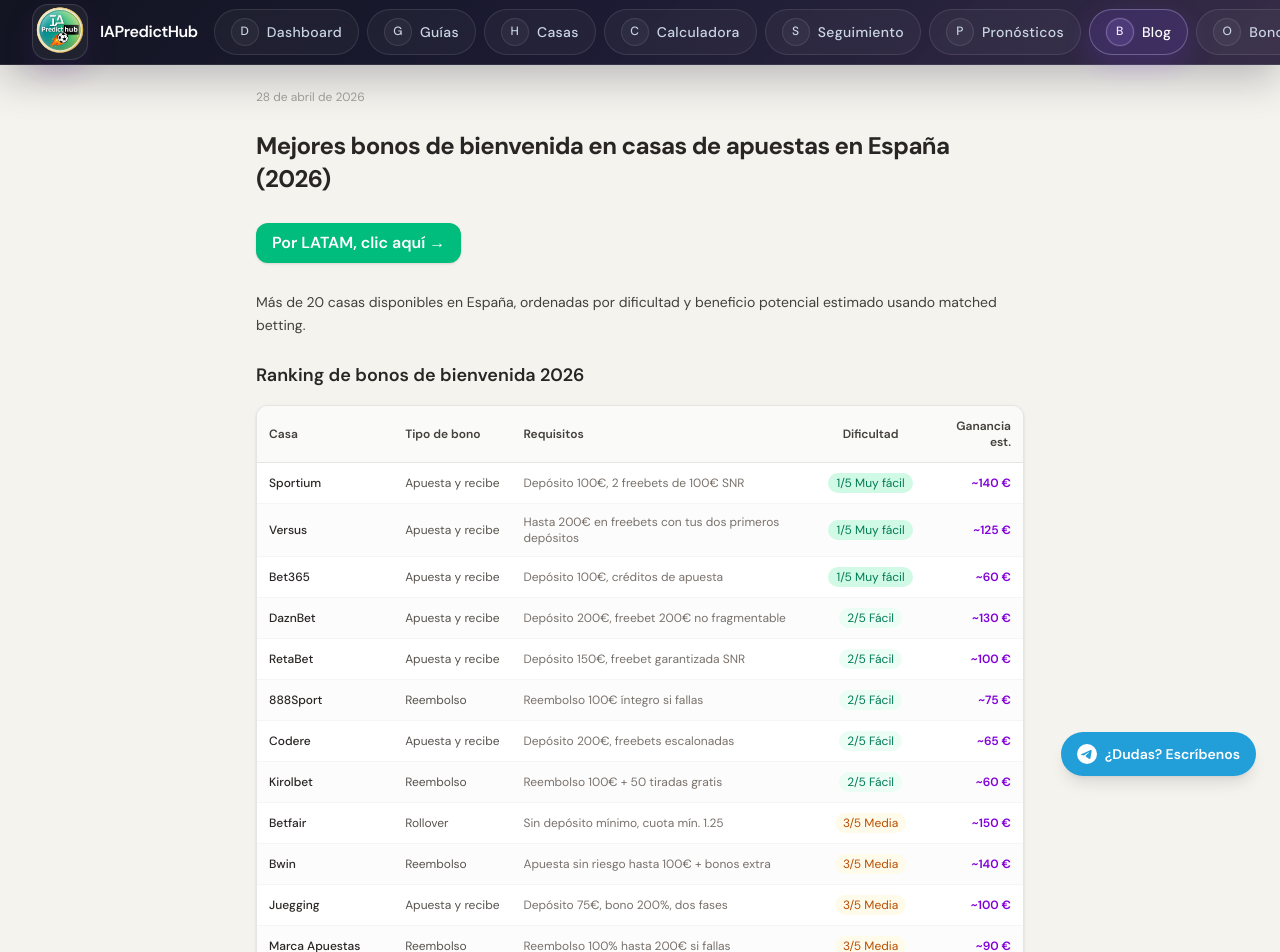
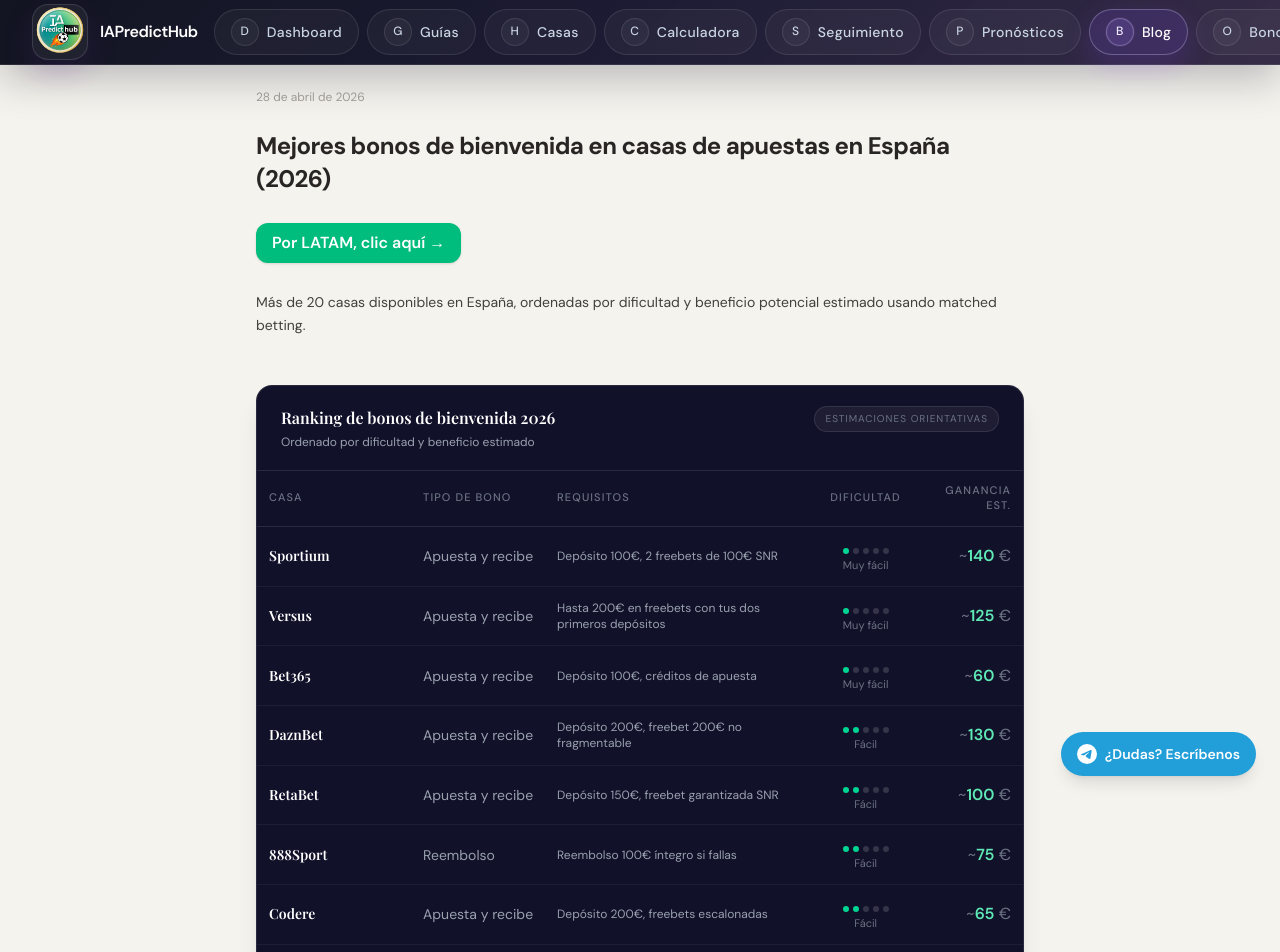
Before and after one commit to eloylt13/matched-betting-app, a Next.js app: page /blog/mejores-bonos-bienvenida-apuestas-espana in a window 1280 px wide. Shown: the top 952 px of the page. Built offline with nearby package versions, Linux system fonts and the light colour scheme; no server answers; a web font is replaced by a local one.

Commit message:
style: mejora tablas de rankings de bonos

```diff
--- a/app/blog/mejores-bonos-bienvenida-apuestas-espana/page.tsx
+++ b/app/blog/mejores-bonos-bienvenida-apuestas-espana/page.tsx
@@ -65,25 +65,28 @@ function getCasaHref(casa: string) {
   return casaLinks[casa as keyof typeof casaLinks]
 }
 
-function DificultadBadge({ nivel }: { nivel: number }) {
-  const colores: Record<number, string> = {
-    1: 'bg-emerald-100 text-emerald-700',
-    2: 'bg-emerald-50 text-emerald-700',
-    3: 'bg-amber-50 text-amber-700',
-    4: 'bg-orange-50 text-orange-700',
-    5: 'bg-red-50 text-red-700',
+function DificultadDots({ nivel }: { nivel: number }) {
+  const etiquetas: Record<number, string> = {
+    1: 'Muy fácil',
+    2: 'Fácil',
+    3: 'Media',
+    4: 'Alta',
+    5: 'Muy alta',
   }
-  const etiquetas: Record<number, string> = {
-    1: '1/5 Muy fácil',
-    2: '2/5 Fácil',
-    3: '3/5 Media',
-    4: '4/5 Alta',
-    5: '5/5 Muy alta',
-  }
+  const filledColor = nivel <= 2 ? 'bg-emerald-400' : nivel === 3 ? 'bg-amber-400' : 'bg-rose-400'
+
   return (
-    <span className={`inline-block px-2 py-0.5 rounded-full text-xs font-normal whitespace-nowrap ${colores[nivel]}`}>
-      {etiquetas[nivel]}
-    </span>
+    <div className="inline-flex flex-col items-center gap-1">
+      <div className="flex gap-1">
+        {[1, 2, 3, 4, 5].map((dot) => (
+          <span
+            key={dot}
+            className={`h-1.5 w-1.5 rounded-full ${dot <= nivel ? filledColor : 'bg-white/15'}`}
+          />
+        ))}
+      </div>
+      <span className="whitespace-nowrap text-[11px] text-gray-500">{etiquetas[nivel]}</span>
+    </div>
   )
 }
 
@@ -112,51 +115,65 @@ export default function MejoresBonos2026Page() {
         </p>
 
         {/* ── Sección 2: Tabla ── */}
-        <h2 className="text-lg font-semibold text-stone-800 mt-2">
-          Ranking de bonos de bienvenida 2026
-        </h2>
+        <div className="my-8 overflow-hidden rounded-2xl border border-white/10 bg-[#12112A] shadow-xl shadow-stone-900/10">
+          <div className="flex items-start justify-between gap-4 border-b border-white/10 px-6 py-5">
+            <div>
+              <h2 className="font-playfair text-base font-semibold text-white">
+                Ranking de bonos de bienvenida 2026
+              </h2>
+              <p className="mt-1 text-xs text-gray-400">Ordenado por dificultad y beneficio estimado</p>
+            </div>
+            <span className="shrink-0 rounded-full border border-white/10 bg-white/5 px-2.5 py-1 text-[10px] uppercase tracking-widest text-gray-500">
+              Estimaciones orientativas
+            </span>
+          </div>
 
-        <div className="overflow-x-auto rounded-xl border border-stone-200 bg-white shadow-sm">
-          <table className="w-full text-xs">
+          <div className="overflow-x-auto">
+            <table className="w-full text-sm">
             <thead>
-              <tr className="bg-stone-50 border-b border-stone-200">
-                <th className="text-left px-3 py-3 font-semibold text-stone-700">Casa</th>
-                <th className="text-left px-3 py-3 font-semibold text-stone-700">Tipo de bono</th>
-                <th className="text-left px-3 py-3 font-semibold text-stone-700 hidden md:table-cell">Requisitos</th>
-                <th className="text-center px-3 py-3 font-semibold text-stone-700">Dificultad</th>
-                <th className="text-right px-3 py-3 font-semibold text-stone-700">Ganancia est.</th>
+              <tr className="border-b border-white/10">
+                <th className="px-3 py-3 text-left text-[11px] font-medium uppercase tracking-widest text-gray-500">Casa</th>
+                <th className="px-3 py-3 text-left text-[11px] font-medium uppercase tracking-widest text-gray-500">Tipo de bono</th>
+                <th className="hidden px-3 py-3 text-left text-[11px] font-medium uppercase tracking-widest text-gray-500 md:table-cell">Requisitos</th>
+                <th className="px-3 py-3 text-center text-[11px] font-medium uppercase tracking-widest text-gray-500">Dificultad</th>
+                <th className="px-3 py-3 text-right text-[11px] font-medium uppercase tracking-widest text-gray-500">Ganancia est.</th>
               </tr>
             </thead>
             <tbody>
-              {bonos.map((bono, i) => (
+              {bonos.map((bono) => (
                 <tr
                   key={bono.casa}
-                  className={`border-b border-stone-100 last:border-0 transition-colors ${i % 2 === 0 ? 'bg-white' : 'bg-stone-50/50'} hover:bg-stone-50`}
+                  className="border-b border-white/5 text-sm transition-colors last:border-0 hover:bg-white/[0.03]"
                 >
-                  <td className="px-3 py-2.5 font-medium text-stone-800 whitespace-nowrap">
+                  <td className="whitespace-nowrap px-3 py-3">
                     <div className="flex items-center gap-2">
                       <Link
                         href={getCasaHref(bono.casa) ?? '#'}
-                        className="inline-block text-stone-800 hover:text-purple-700 hover:underline underline-offset-2 decoration-stone-300 transition-colors"
+                        className="font-playfair inline-block font-semibold text-white decoration-white/20 underline-offset-2 transition-colors hover:text-emerald-200 hover:underline"
                       >
                         {bono.casa}
                       </Link>
                     </div>
                   </td>
-                  <td className="px-3 py-2.5 text-stone-600 whitespace-nowrap">{bono.tipo}</td>
-                  <td className="px-3 py-2.5 text-stone-500 hidden md:table-cell">{bono.requisitos}</td>
-                  <td className="px-3 py-2.5 text-center">
-                    <DificultadBadge nivel={bono.dificultad} />
+                  <td className="whitespace-nowrap px-3 py-3 text-gray-400">{bono.tipo}</td>
+                  <td className="hidden px-3 py-3 md:table-cell">
+                    <div className="max-w-xs text-xs text-gray-400 line-clamp-2">{bono.requisitos}</div>
                   </td>
-                  <td className="px-3 py-2.5 text-right font-semibold tabular-nums text-purple-700 whitespace-nowrap">
-                    ~{bono.ganancia} €
+                  <td className="px-3 py-3 text-center">
+                    <DificultadDots nivel={bono.dificultad} />
+                  </td>
+                  <td className="whitespace-nowrap px-3 py-3 text-right text-base tabular-nums">
+                    <span className="font-normal text-gray-500">~</span>
+                    <span className="font-semibold text-emerald-300">{bono.ganancia}</span>
+                    <span className="font-normal text-gray-500"> &euro;</span>
                   </td>
                 </tr>
               ))}
             </tbody>
-          </table>
+            </table>
+          </div>
         </div>
-        <p className="text-xs text-stone-400 -mt-2">
+        <p className="mt-3 text-xs text-stone-500">
           * Ganancias estimadas con matched betting a cuotas habituales de mercado. No son ingresos garantizados.
           Consulta siempre los T&amp;C vigentes de cada casa.
         </p>
--- a/app/blog/mejores-bonos-bienvenida-latam/page.tsx
+++ b/app/blog/mejores-bonos-bienvenida-latam/page.tsx
@@ -49,31 +49,33 @@ function getRequisitosBreves(requisitos: string[]) {
   return `${requisitos.slice(0, 2).join(' · ')} · …`
 }
 
-function DificultadBadge({ nivel }: { nivel?: number }) {
+function DificultadDots({ nivel }: { nivel?: number }) {
   const value = nivel ?? 0
-  const colores: Record<number, string> = {
-    1: 'bg-emerald-100 text-emerald-700',
-    2: 'bg-green-100 text-green-700',
-    3: 'bg-amber-100 text-amber-700',
-    4: 'bg-orange-100 text-orange-700',
-    5: 'bg-red-100 text-red-700',
+  const etiquetas: Record<number, string> = {
+    1: 'Muy fácil',
+    2: 'Fácil',
+    3: 'Media',
+    4: 'Alta',
+    5: 'Muy alta',
   }
-  const etiquetas: Record<number, string> = {
-    1: '1/5 · Muy fácil',
-    2: '2/5 · Fácil',
-    3: '3/5 · Media',
-    4: '4/5 · Alta',
-    5: '5/5 · Muy alta',
-  }
+  const filledColor = value <= 2 ? 'bg-emerald-400' : value === 3 ? 'bg-amber-400' : 'bg-rose-400'
 
-  if (!colores[value] || !etiquetas[value]) {
-    return <span className="inline-block rounded-full bg-stone-100 px-2 py-0.5 text-xs font-medium whitespace-nowrap text-stone-500">N/D</span>
+  if (!etiquetas[value]) {
+    return <span className="whitespace-nowrap text-[11px] text-gray-500">N/D</span>
   }
 
   return (
-    <span className={`inline-block rounded-full px-2 py-0.5 text-xs font-medium whitespace-nowrap ${colores[value]}`}>
-      {etiquetas[value]}
-    </span>
+    <div className="inline-flex flex-col items-center gap-1">
+      <div className="flex gap-1">
+        {[1, 2, 3, 4, 5].map((dot) => (
+          <span
+            key={dot}
+            className={`h-1.5 w-1.5 rounded-full ${dot <= value ? filledColor : 'bg-white/15'}`}
+          />
+        ))}
+      </div>
+      <span className="whitespace-nowrap text-[11px] text-gray-500">{etiquetas[value]}</span>
+    </div>
   )
 }
 
@@ -294,50 +296,66 @@ export default function MejoresBonosLatamPage() {
           Casas disponibles en LATAM, ordenadas por dificultad y beneficio potencial estimado usando matched betting.
         </p>
 
-        <h2 className="mt-2 text-lg font-semibold text-stone-800">Ranking principal de bonos LATAM</h2>
+        <div className="my-8 overflow-hidden rounded-2xl border border-white/10 bg-[#12112A] shadow-xl shadow-stone-900/10">
+          <div className="flex items-start justify-between gap-4 border-b border-white/10 px-6 py-5">
+            <div>
+              <h2 className="font-playfair text-base font-semibold text-white">
+                Ranking de bonos de bienvenida LATAM 2026
+              </h2>
+              <p className="mt-1 text-xs text-gray-400">Ordenado por dificultad y beneficio estimado</p>
+            </div>
+            <span className="shrink-0 rounded-full border border-white/10 bg-white/5 px-2.5 py-1 text-[10px] uppercase tracking-widest text-gray-500">
+              Estimaciones orientativas
+            </span>
+          </div>
 
-        <div className="overflow-x-auto rounded-xl border border-stone-200 bg-white shadow-sm">
-          <table className="w-full text-xs">
+          <div className="overflow-x-auto">
+            <table className="w-full text-sm">
             <thead>
-              <tr className="border-b border-stone-200 bg-stone-50">
-                <th className="px-3 py-3 text-left font-semibold text-stone-700">Casa</th>
-                <th className="px-3 py-3 text-left font-semibold text-stone-700">País / región</th>
-                <th className="px-3 py-3 text-left font-semibold text-stone-700">Tipo de bono</th>
-                <th className="hidden px-3 py-3 text-left font-semibold text-stone-700 md:table-cell">Requisitos breves</th>
-                <th className="px-3 py-3 text-center font-semibold text-stone-700">Dificultad</th>
-                <th className="px-3 py-3 text-right font-semibold text-stone-700">Ganancia estimada</th>
+              <tr className="border-b border-white/10">
+                <th className="px-3 py-3 text-left text-[11px] font-medium uppercase tracking-widest text-gray-500">Casa</th>
+                <th className="px-3 py-3 text-left text-[11px] font-medium uppercase tracking-widest text-gray-500">País / región</th>
+                <th className="px-3 py-3 text-left text-[11px] font-medium uppercase tracking-widest text-gray-500">Tipo de bono</th>
+                <th className="hidden px-3 py-3 text-left text-[11px] font-medium uppercase tracking-widest text-gray-500 md:table-cell">Requisitos breves</th>
+                <th className="px-3 py-3 text-center text-[11px] font-medium uppercase tracking-widest text-gray-500">Dificultad</th>
+                <th className="px-3 py-3 text-right text-[11px] font-medium uppercase tracking-widest text-gray-500">Ganancia estimada</th>
               </tr>
             </thead>
             <tbody>
-              {rankingLatam.map((casa, index) => (
+              {rankingLatam.map((casa) => (
                 <tr
                   key={casa.id}
-                  className={`border-b border-stone-100 last:border-0 ${index % 2 === 0 ? 'bg-white' : 'bg-stone-50/50'}`}
+                  className="border-b border-white/5 text-sm transition-colors last:border-0 hover:bg-white/[0.03]"
                 >
-                  <td className="whitespace-nowrap px-3 py-2.5 font-medium text-stone-800">
+                  <td className="whitespace-nowrap px-3 py-3">
                     <Link
                       href={getCasaHref(casa.id)}
-                      className="inline-block text-stone-800 decoration-stone-300 transition-colors hover:text-purple-700 hover:underline underline-offset-2"
+                      className="font-playfair inline-block font-semibold text-white decoration-white/20 underline-offset-2 transition-colors hover:text-emerald-200 hover:underline"
                     >
                       {getCasaLabel(casa)}
                     </Link>
                   </td>
-                  <td className="whitespace-nowrap px-3 py-2.5 text-stone-600">{getPaisLabel(casa.pais)}</td>
-                  <td className="whitespace-nowrap px-3 py-2.5 text-stone-600">{getTipoLabel(casa.tipologia)}</td>
-                  <td className="hidden px-3 py-2.5 text-stone-500 md:table-cell">{getRequisitosBreves(casa.requisitos)}</td>
-                  <td className="px-3 py-2.5 text-center">
-                    <DificultadBadge nivel={casa.dificultad} />
+                  <td className="whitespace-nowrap px-3 py-3 text-gray-400">{getPaisLabel(casa.pais)}</td>
+                  <td className="whitespace-nowrap px-3 py-3 text-gray-400">{getTipoLabel(casa.tipologia)}</td>
+                  <td className="hidden px-3 py-3 md:table-cell">
+                    <div className="max-w-xs text-xs text-gray-400 line-clamp-2">{getRequisitosBreves(casa.requisitos)}</div>
                   </td>
-                  <td className="whitespace-nowrap px-3 py-2.5 text-right font-semibold text-purple-700">
-                    ~{casa.beneficioPotencial} USD aprox.
+                  <td className="px-3 py-3 text-center">
+                    <DificultadDots nivel={casa.dificultad} />
+                  </td>
+                  <td className="whitespace-nowrap px-3 py-3 text-right text-base tabular-nums">
+                    <span className="font-normal text-gray-500">~</span>
+                    <span className="font-semibold text-emerald-300">{casa.beneficioPotencial}</span>
+                    <span className="font-normal text-gray-500"> USD aprox.</span>
                   </td>
                 </tr>
               ))}
             </tbody>
-          </table>
+            </table>
+          </div>
         </div>
 
-        <p className="-mt-2 text-xs text-stone-400">
+        <p className="mt-3 text-xs text-stone-500">
           * La ganancia estimada es orientativa y depende de los T&amp;C vigentes, la conversión real de cada
           bono y el país. Conviene revisar siempre la ficha de cada casa antes de operar.
         </p>
```
